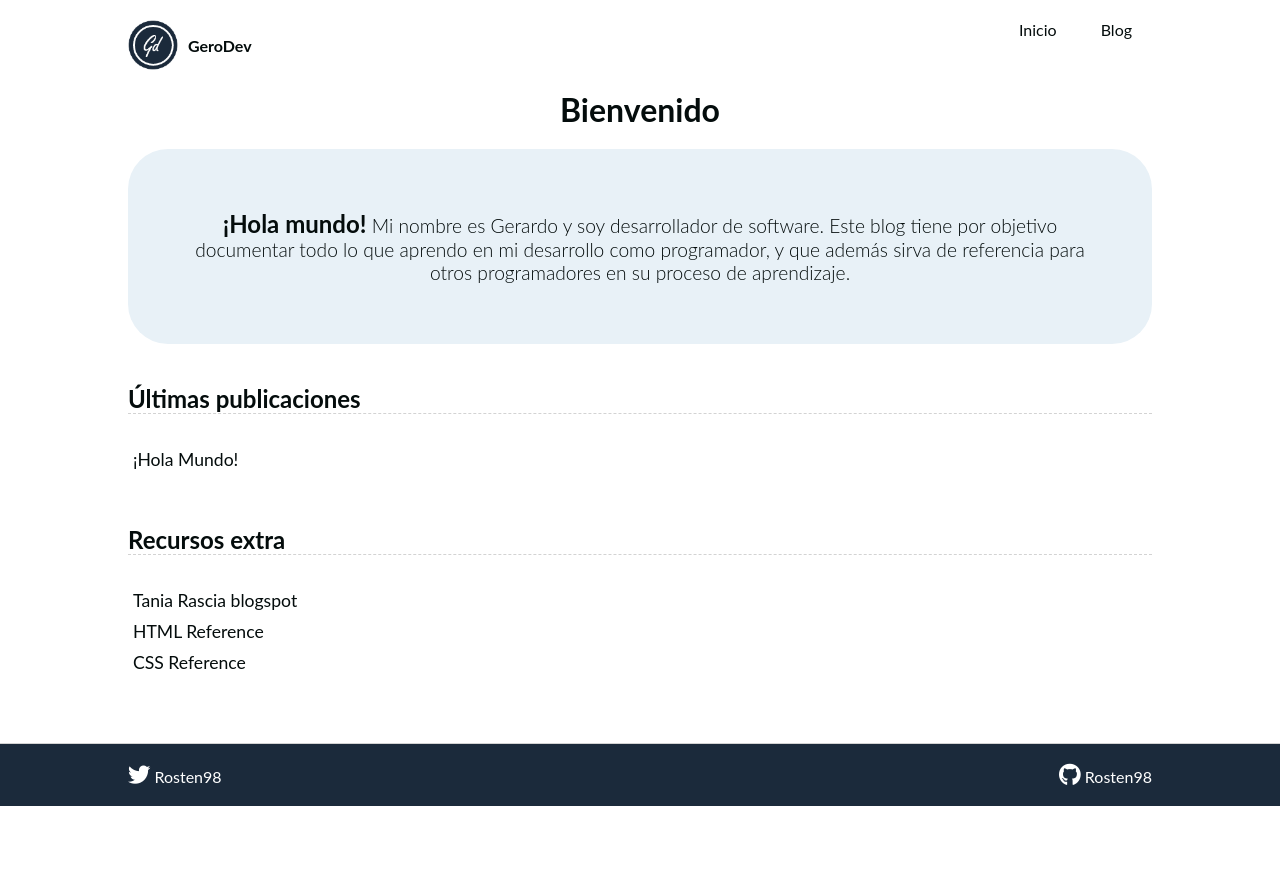
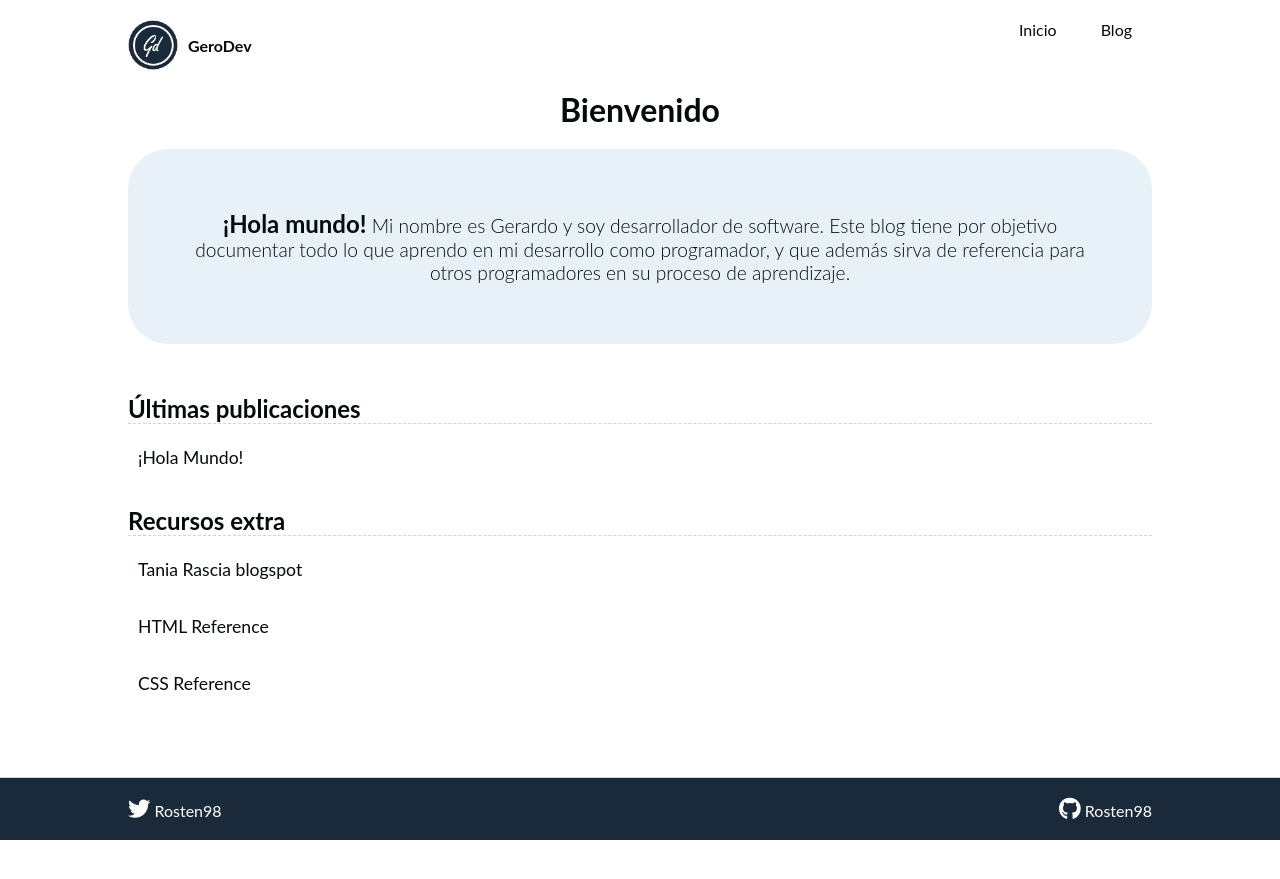
Before and after one commit to Rosten98/gerodev, a Jekyll site: the page built from index.html, in a window 1280 px wide. Shown: the top 879 px of the page. Built offline with Jekyll 4.4.1, drawn with Linux system fonts in a browser that asks for light colours; some web fonts are replaced.

Commit message:
Small modifications to enhance UX

```diff
--- a/_sass/_layout.scss
+++ b/_sass/_layout.scss
@@ -79,6 +79,7 @@ h1{
   text-align: center;
   font-weight: 300;
   margin: 0 10%;
+  margin-bottom: 40px;
   b{
     font-size: 1.5rem;
   }
@@ -88,11 +89,11 @@ h1{
 }
 
 .division-container{
-  margin: 30px 10%;
+  margin: 0px 10%;
   padding: 10px 0;
   h2{
     width: 100%;
-    margin-bottom: 30px;
+    margin-bottom: 5px;
     border-bottom: 1px dashed lightgrey;
   }
   ul{
@@ -100,7 +101,7 @@ h1{
     font-size: 1.1rem;
     li{
       width: 100%;
-      padding: 5px;
+      padding: 18px 10px;
     }
     li:hover{
       background-color: $light-grey;
@@ -249,7 +250,13 @@ footer{
   }
   .jumbotron{
     margin: 0;
+    margin-bottom: 40px;
     border-radius: 0;
+  }
+  .division-container{
+    ul a li{
+      text-decoration: underline;
+    }
   }
   footer{
     a{
```
